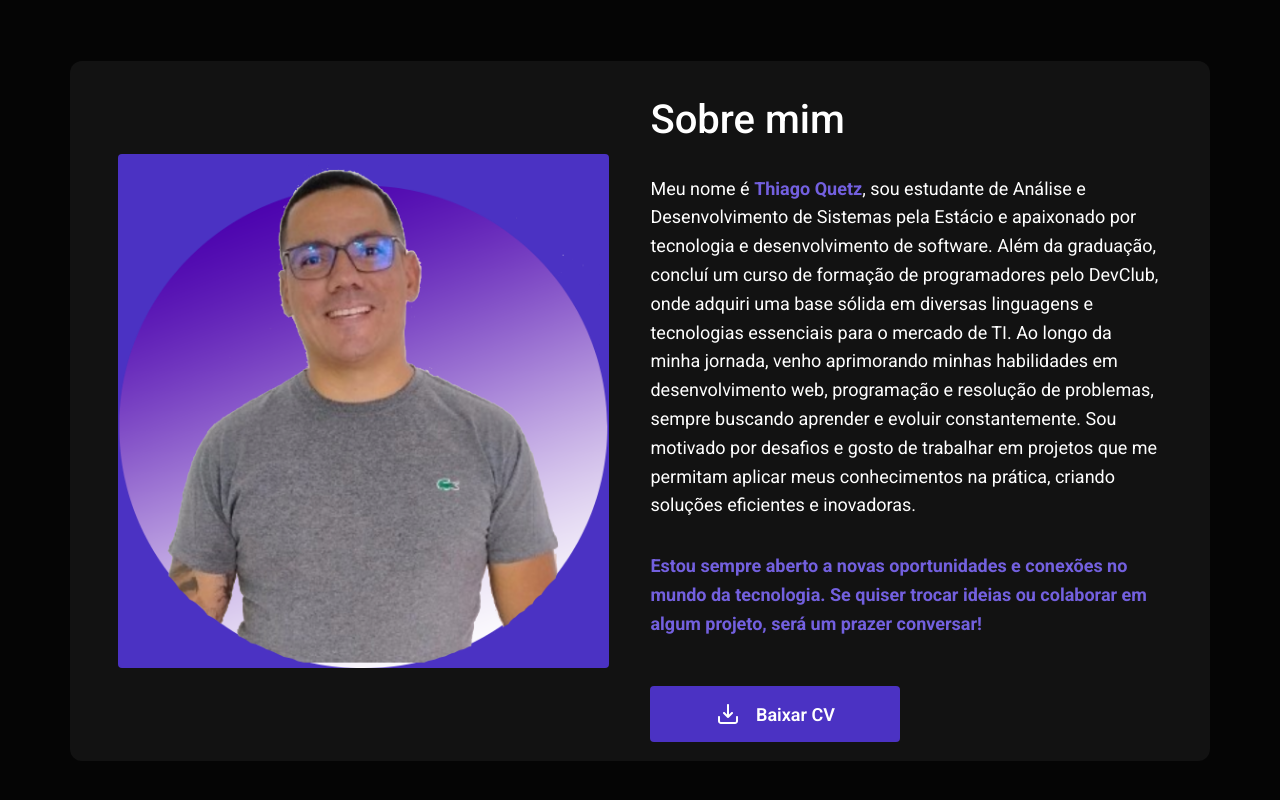
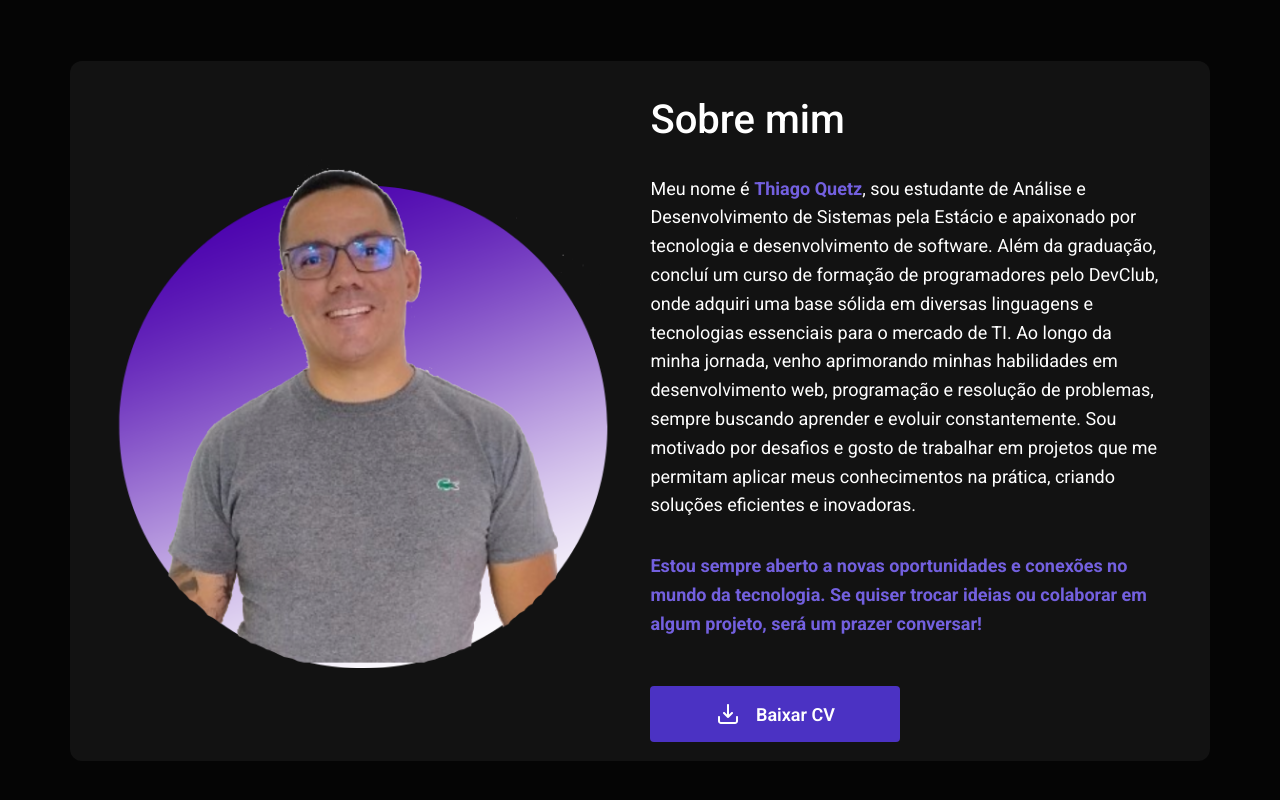
Before and after one commit to ThiagoQuetz/portifolio-thiago, a plain HTML site: page index.html in a window 1280 px wide. Shown: the part 779-1579 px from the top of the page. Drawn offline with nearby package versions, Linux system fonts and the light colour scheme; files that its build step writes are made by us from their sources.

Commit message:
Update _about.scss

```diff
--- a/assets/scss/_about.scss
+++ b/assets/scss/_about.scss
@@ -30,7 +30,7 @@
         background-image: url("../image/foto.png");
         background-repeat: no-repeat;
         background-position: center;
-        background-color: $color-main;
+        /*background-color: $color-main;*/
         background-size: cover;
         border-radius: 4px;
         height: 85%;
```
